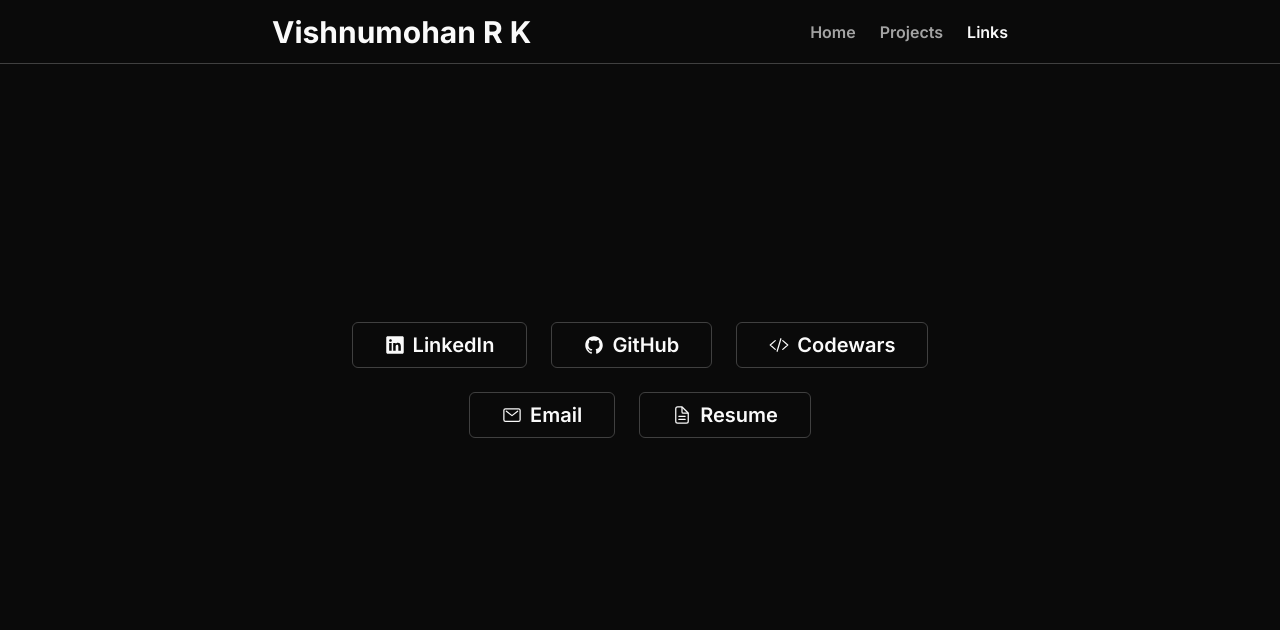
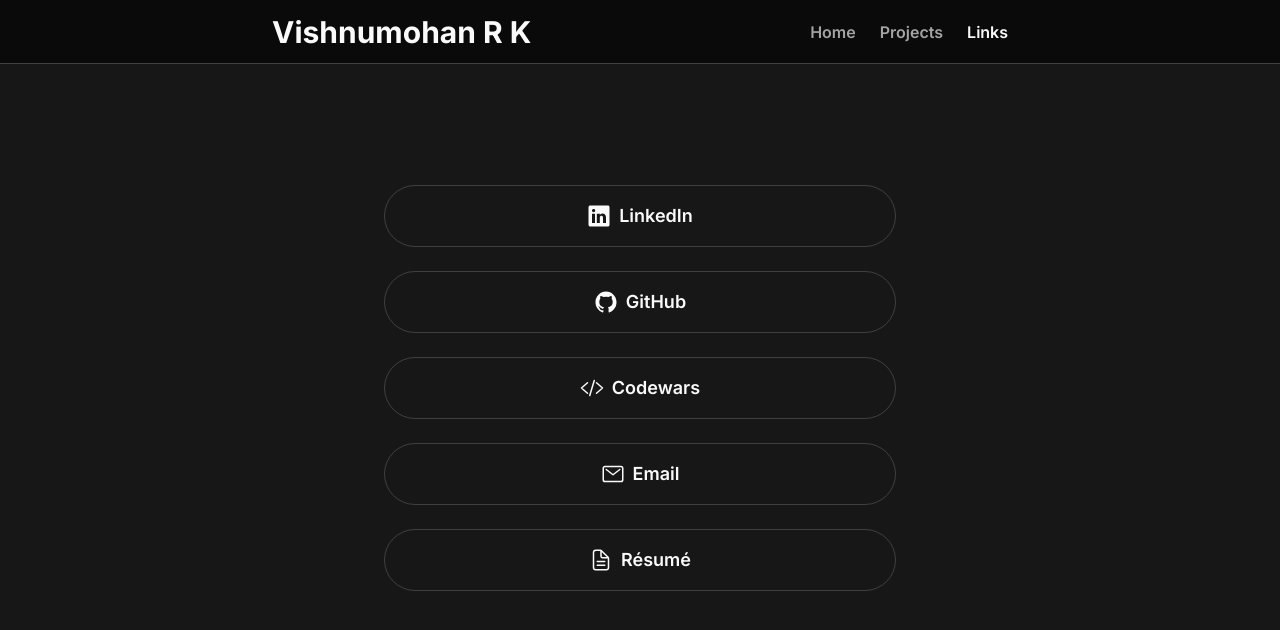
Before and after one commit to vishnumohanrk/site, a Next.js app: page /links in a window 1280 px wide. Shown: the top 630 px of the page. Built offline with nearby package versions, Linux system fonts and the light colour scheme.

Commit message:
few tweaks

```diff
--- a/src/app/layout.tsx
+++ b/src/app/layout.tsx
@@ -9,11 +9,6 @@
   variable: '--font-sans',
 });
 
-export const metadata = {
-  title: 'Vishnumohan R K',
-  description: 'Vishnumohan R K - Front-End Web Developer',
-};
-
 export default function RootLayout({
   children,
 }: {
@@ -21,12 +16,20 @@
 }) {
   return (
     <html lang="en" className={inter.variable}>
-      <body className="bg-neutral-950 font-sans text-neutral-50 antialiased">
+      <body className="bg-neutral-900 font-sans text-neutral-50 antialiased">
         <AppHeader />
-        <main className="mx-auto max-w-screen-md px-4 pb-16 sm:pt-16">
+        <main className="mx-auto max-w-screen-md px-4 pb-24 pt-4 sm:pt-24">
           {children}
         </main>
       </body>
     </html>
   );
 }
+
+export const metadata = {
+  description: 'Vishnumohan R K - Front-End Web Developer',
+  title: {
+    absolute: 'Vishnumohan R K',
+    template: '%s | Vishnumohan R K',
+  },
+};
--- a/src/app/links/page.tsx
+++ b/src/app/links/page.tsx
@@ -13,7 +13,7 @@
   return (
     <PageCenter>
       <h2 className="sr-only">Links</h2>
-      <ul className="flex flex-wrap justify-center gap-6">
+      <ul className="flex w-full flex-col flex-wrap items-center justify-center gap-6 sm:max-w-lg">
         <SocialLink
           name="LinkedIn"
           Icon={IoLogoLinkedin}
@@ -39,12 +39,16 @@
           className="hover:bg-teal-700"
         />
         <SocialLink
-          name="Resume"
+          name="Résumé"
           Icon={IoDocumentTextOutline}
           href="https://drive.google.com/file/d/14X5m75Dfckug2MjOvrMc6idDK3JBDms2/view"
-          className="hover:bg-neutral-50 hover:text-neutral-950"
+          className="hover:bg-neutral-50 hover:text-neutral-900"
         />
       </ul>
     </PageCenter>
   );
 }
+
+export const metadata = {
+  title: 'Links',
+};
--- a/src/app/page.tsx
+++ b/src/app/page.tsx
@@ -17,9 +17,9 @@
       <h1 className="text-4xl font-bold">Hi! I&apos;m Vishnumohan</h1>
       <p className="text-neutral-400">
         Passionate front-end web developer dedicated to crafting performant,
-        user-friendly, and accessible web applications. Constantly driven by
-        curiosity and an insatiable desire to learn, I am always seeking new
-        opportunities to build exciting and innovative digital products.
+        user-friendly, and accessible web apps. Constantly driven by curiosity
+        and an insatiable desire to learn, I am always seeking new opportunities
+        to build exciting and innovative digital products.
       </p>
     </PageCenter>
   );
--- a/src/app/projects/page.tsx
+++ b/src/app/projects/page.tsx
@@ -6,7 +6,7 @@
   return (
     <section>
       <h2 className="sr-only">Projects Outside work</h2>
-      <ul className="grid grid-cols-1 gap-x-6 gap-y-8 pt-4 sm:grid-cols-2">
+      <ul className="grid grid-cols-1 gap-x-6 gap-y-8 sm:grid-cols-2">
         {PROJECTS_DATA.map((i) => (
           <Project key={i.title} {...i} />
         ))}
@@ -14,3 +14,7 @@
     </section>
   );
 }
+
+export const metadata = {
+  title: 'Projects',
+};
--- a/src/components/page-center.tsx
+++ b/src/components/page-center.tsx
@@ -9,7 +9,7 @@
   return (
     <section
       className={clsx(
-        'flex min-h-[calc(87svh-4rem)] flex-col items-center justify-center gap-y-4',
+        'flex min-h-[calc(81svh-4rem)] flex-col items-center justify-center gap-y-4',
         className
       )}
     >
--- a/src/components/social-link.tsx
+++ b/src/components/social-link.tsx
@@ -10,17 +10,17 @@
 
 export function SocialLink({ Icon, href, name, className }: SocialLinkProps) {
   return (
-    <li>
+    <li className="w-full">
       <a
         href={href}
         target="_blank"
         rel="noopener noreferrer"
         className={clsx(
-          'inline-flex items-center gap-2 rounded-md border px-8 py-2 text-xl font-semibold transition-colors',
+          'flex items-center justify-center gap-2 rounded-full border py-4 text-lg font-semibold transition hover:scale-105 focus-visible:scale-105 active:scale-95',
           className
         )}
       >
-        <Icon />
+        <Icon size={24} />
         {name}
       </a>
     </li>
```
